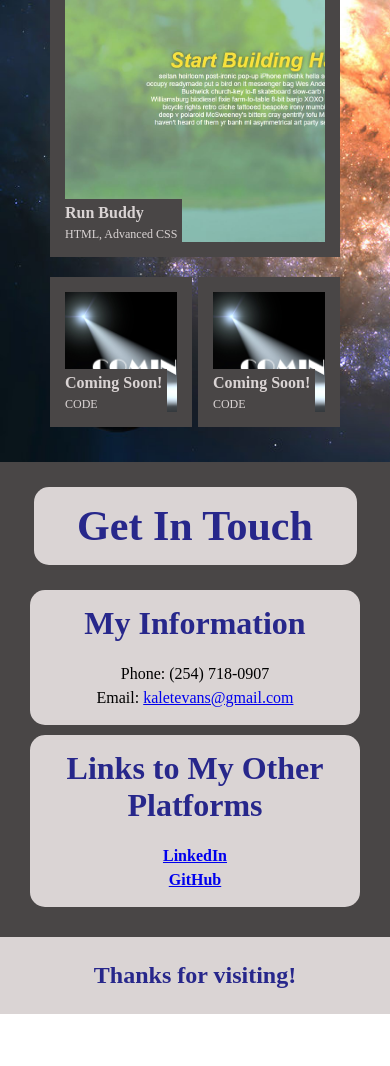
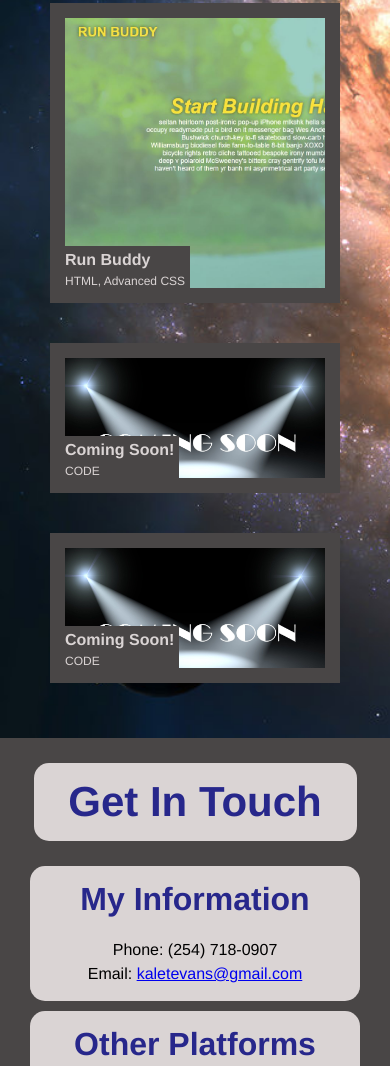
Before and after one commit to KaleTEvans/Professional-Portfolio, a plain HTML site: page index.html in a window 390 px wide. Shown: the part 1805-2871 px from the top of the page. Before the commit the page ends 2819 px from the top, so only its background shows below. Drawn offline with Linux system fonts and the light colour scheme.

Commit message:
added finishing touches

```diff
--- a/assets/css/style.css
+++ b/assets/css/style.css
@@ -16,6 +16,7 @@ header {
     display: flex;
     justify-content: space-between;
     flex-wrap: wrap;
+    position: -webkit-sticky;
     position: sticky;
     top: 0;
     align-items: center;
@@ -131,6 +132,7 @@ header nav ul li a:hover {
     border-radius: 15px;
     font-weight: bold;
     margin: 25px;
+    flex: 2 50%;
 }
 
 /*************** Portfolio Styles ******************/
@@ -250,7 +252,9 @@ header nav ul li a:hover {
 
 .links ul li a {
     line-height: 1.5;
-
+    text-decoration: none;
+    color: black;
+    font-size: 20px;
 }
 
 /************* Footer Styles *****************/
@@ -285,6 +289,10 @@ footer h2 {
 .flex-row {
     display: flex;
     justify-content: center;
+}
+
+body {
+    font-family: Helvetica, Arial, sans-serif;
 }
 
 /* MEDIA QUERY FOR SMALLER DESKTOP SCREENS AND SMALLER */
@@ -375,6 +383,8 @@ footer h2 {
 
     .project {
         height: 300px;
+        width: 100%;
+        margin: 20px 0 20px 0;
     }
 
     .project-info {
@@ -431,6 +441,7 @@ footer h2 {
 
     .main-project {
         height: 300px;
+        width: 100%;
     }
 
     .project {
--- a/index.html
+++ b/index.html
@@ -140,7 +140,7 @@
                 </div>
 
                 <div class="other-platforms">
-                    <h3>Links to My Other Platforms</h3>
+                    <h3>Other Platforms</h3>
 
                     <div class="links">
                         <ul>
```
Also changed, not shown: assets/images/github.jpg (added), assets/images/linkedin.jpg (added).
